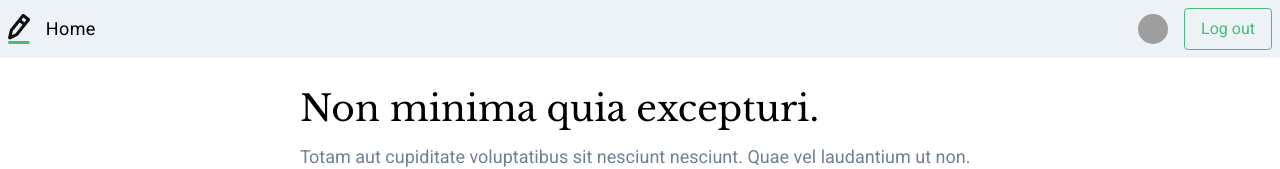
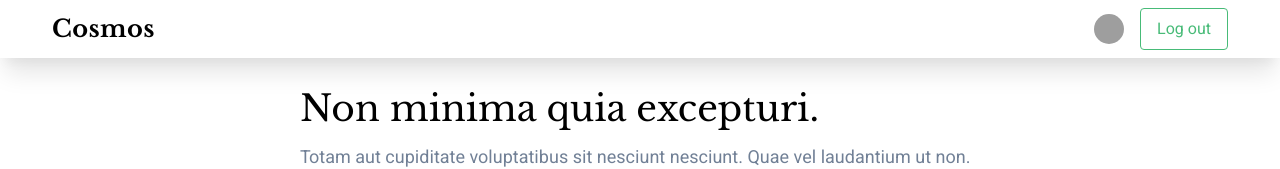
Before and after one commit to ujazdowskip/yup-this-is-tailwind-portal, a React app: page /article/06fa6eb8-c88e-4d0d-8b94-01d255652443 in a window 1280 px wide. Shown: the top 169 px of the page. Built offline with nearby package versions, Linux system fonts and the light colour scheme; grey boxes are pictures that could not be loaded.

Commit message:
main header polish

```diff
--- a/src/main-header.jsx
+++ b/src/main-header.jsx
@@ -1,24 +1,18 @@
 import React from "react";
 import { Link } from "react-router-dom";
 
-import logo from "./images/logo.svg";
-
 import { Button, BUTTON_TYPES } from "./components/button.jsx";
 
-const NavLink = ({ children, to }) => (
-  <Link className="cursor-pointer hover:text-green-500" to={to}>
-    {children}
-  </Link>
-);
-
 export const MainHeader = () => (
-  <header className="flex justify-between p-2 bg-gray-200 mb-6">
+  <header className="shadow-xl">
+    <div className="container-header flex justify-between p-2 mb-6 m-auto">
       <div className="flex items-center">
-      <img src={logo} className="mr-4" style={{ height: "30px" }} />
         <nav className="flex tracking-wide">
           <ul className="flex">
-          <li className="mr-4 text-lg">
-            <NavLink to="/">Home</NavLink>
+            <li className="mr-4 text-2xl font-bold font-serif">
+              <Link className="cursor-pointer" to="/">
+                Cosmos
+              </Link>
             </li>
           </ul>
         </nav>
@@ -30,5 +24,6 @@ export const MainHeader = () => (
         />
         <Button type={BUTTON_TYPES.SECONDARY}>Log out</Button>
       </div>
+    </div>
   </header>
 );
--- a/src/pages/article.jsx
+++ b/src/pages/article.jsx
@@ -6,7 +6,7 @@ import { Bookmark } from "../components/bookmark.jsx";
 import { IconButton } from "../components/icon-button.jsx";
 import { Button } from "../components/button.jsx";
 
-export const Article = (props) => {
+export const Article = () => {
   const { articleId } = useParams();
   const {
     content,
--- a/src/pages/main.jsx
+++ b/src/pages/main.jsx
@@ -28,7 +28,9 @@ const ArticleItem = ({
   <div className={classNames("flex justify-between items-start", className)}>
     <div className="flex-1">
       <Link to={`/article/${id}`} className="cursor-pointer">
-        <div className="font-bold text-2xl">{title}</div>
+        <div className="font-bold text-2xl font-serif leading-tight mb-3">
+          {title}
+        </div>
         <div className="text-subheader text-sm mb-3">{summary}</div>
       </Link>
       <div className="flex justify-between items-center">
--- a/src/style.scss
+++ b/src/style.scss
@@ -17,3 +17,7 @@
 .container-article {
   max-width: 680px;
 }
+
+.container-header {
+  max-width: 1192px;
+}
```
Lines whose indentation alone changed are shown as unchanged.
